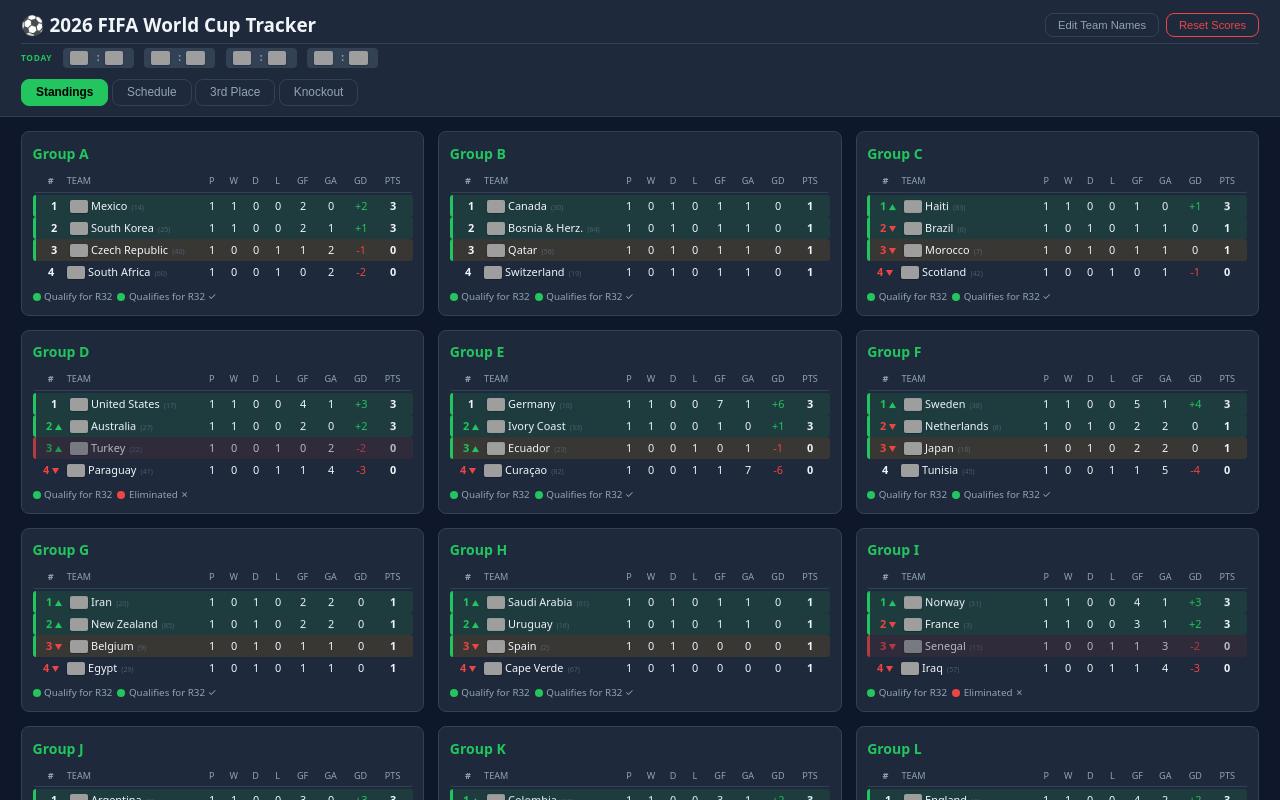
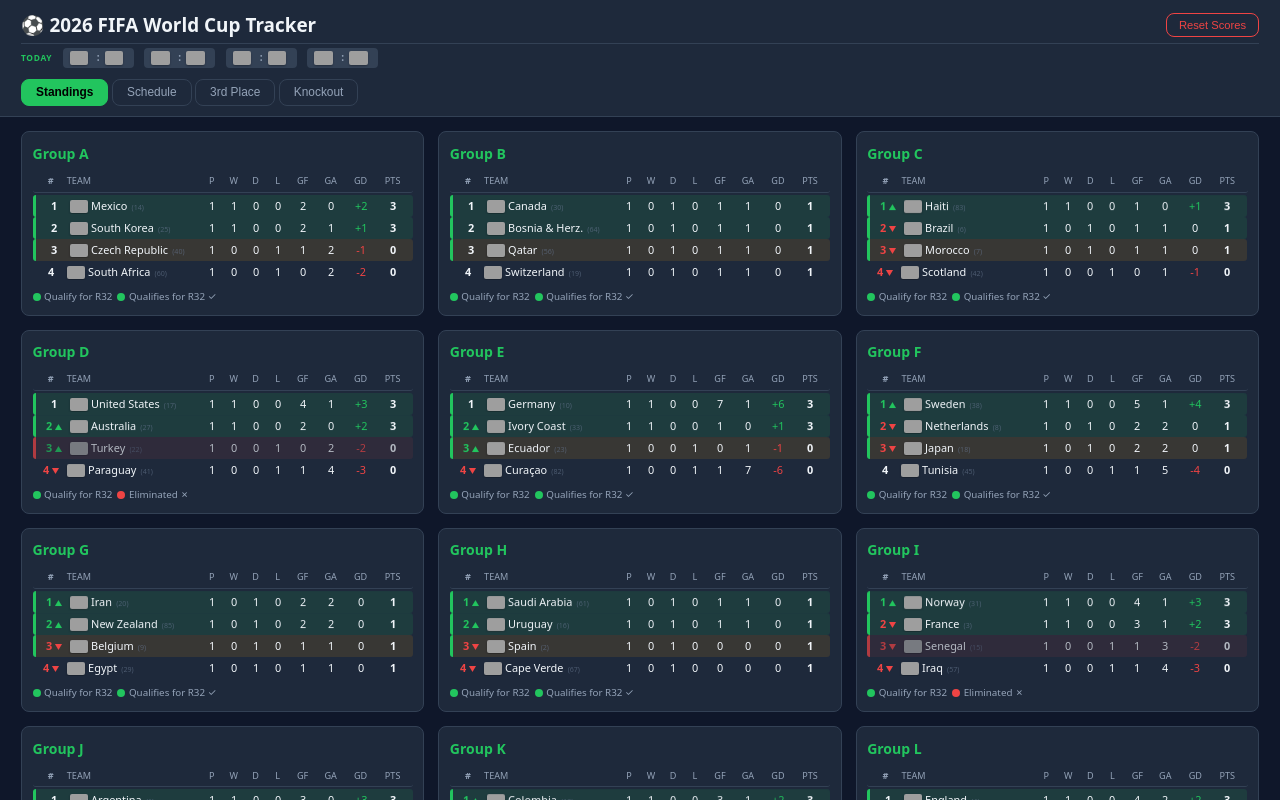
Before and after one commit to nsgodshall/wc2026-tracker, a React (Vite) app: page / in a window 1280 px wide. Shown: the top 800 px of the page. Built offline with nearby package versions, Linux system fonts and the light colour scheme; grey boxes are pictures that could not be loaded.

Commit message:
Remove Edit Team Names button

```diff
--- a/src/App.tsx
+++ b/src/App.tsx
@@ -4,7 +4,6 @@
 import ScheduleView from "./components/ScheduleView";
 import KnockoutBracket from "./components/KnockoutBracket";
 import ThirdPlaceRanking from "./components/ThirdPlaceRanking";
-import TeamEditor from "./components/TeamEditor";
 import { ALL_GROUPS, TEAMS } from "./data/teams";
 import FlagIcon from "./components/FlagIcon";
 
@@ -49,7 +48,6 @@
         <div className="header-top">
           <h1>⚽ 2026 FIFA World Cup Tracker</h1>
           <div className="header-actions">
-            <TeamEditor />
             <button className="btn-reset" onClick={resetAll}>
               Reset Scores
             </button>
```
